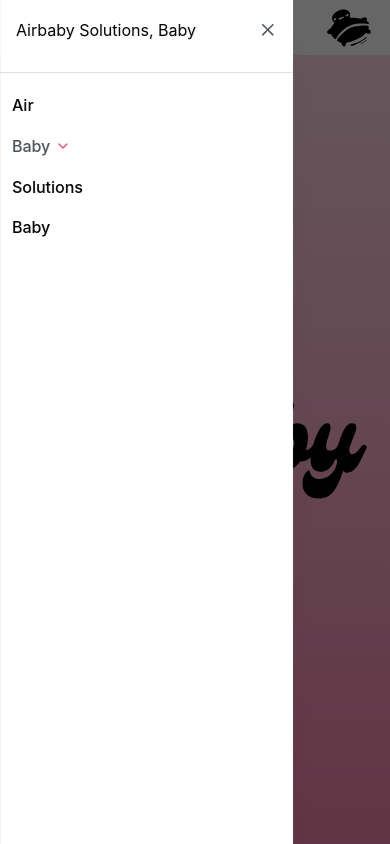
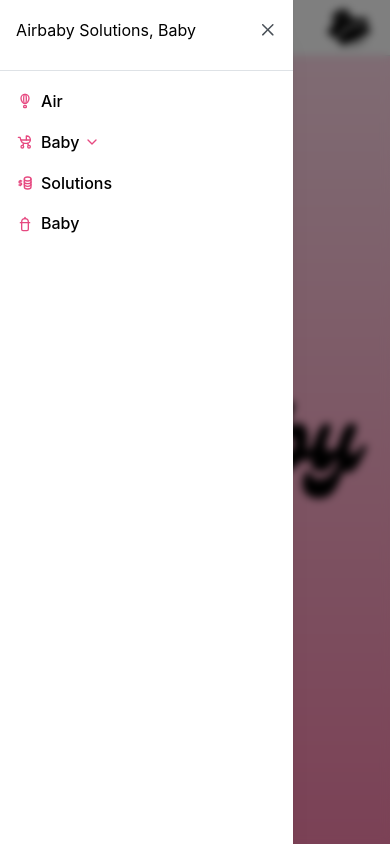
Before and after one commit to bkopchains/airbaby, a Next.js app: page / in a window 390 px wide. Both pictures are taken after a click on the button 30 px from the left and 28 px from the top of the page. Built offline with nearby package versions, Linux system fonts and the light colour scheme.

Commit message:
css stuff

```diff
--- a/src/components/header/header.module.css
+++ b/src/components/header/header.module.css
@@ -39,6 +39,14 @@
 .drawerLink {
   padding: rem(8px) rem(12px);
 }
+.drawerLinkText {
+  padding-left: rem(8px)
+}
+
+.drawerHeader, .drawerBody {
+  background-color: var(--mantine-color-body);
+}
+
 .subLink {
   width: 100%;
   padding: var(--mantine-spacing-xs) var(--mantine-spacing-md);
--- a/src/components/header/header.tsx
+++ b/src/components/header/header.tsx
@@ -4,7 +4,7 @@ import { useDisclosure } from "@mantine/hooks";
 import { useState } from "react";
 import Image from "next/image";
 import styles from "./header.module.css"
-import { IconChevronDown } from '@tabler/icons-react';
+import { IconAirBalloon, IconBabyBottle, IconBabyCarriage, IconBusinessplan, IconChevronDown } from '@tabler/icons-react';
 import { MockLinks } from './mockLinks';
 
 const links = [
@@ -59,17 +59,35 @@ export default function Header() {
         padding="md"
         title="Airbaby Solutions, Baby"
         hiddenFrom="xs"
+        overlayProps={{ backgroundOpacity: 0.5, blur: 4 }}
+        classNames={{
+          root: styles.drawer,
+          header: styles.drawerHeader,
+          body: styles.drawerBody
+        }}
         zIndex={1000000}
       >
         <ScrollArea h={`calc(100vh - ${rem(80)})`} mx="-md">
-          <Divider my="sm" />
-
-          <Text size="md" fw={500} className={styles.drawerLink}>
+          <Divider my="xs" />
+          <div>
+            <Center className={styles.drawerLink} inline>
+              <IconAirBalloon
+                style={{ marginLeft: rem(5), width: rem(16), height: rem(16) }}
+                color={theme.colors.pink[6]}
+              />
+              <Text className={styles.drawerLinkText} size="md" fw={500} >
                 Air
               </Text>
-          <UnstyledButton className={styles.link} onClick={toggleLinks}>
-            <Center inline>
-              <Text size="md" fw={500}>
+            </Center>
+          </div>
+          <div>
+            <UnstyledButton onClick={toggleLinks}>
+              <Center className={styles.drawerLink} inline>
+                <IconBabyCarriage
+                  style={{ marginLeft: rem(5), width: rem(16), height: rem(16) }}
+                  color={theme.colors.pink[6]}
+                />
+                <Text className={styles.drawerLinkText} size="md" fw={500} >
                   Baby
                 </Text>
                 <IconChevronDown
@@ -78,13 +96,30 @@ export default function Header() {
                 />
               </Center>
             </UnstyledButton>
+          </div>
           <Collapse in={linksOpened}>{<MockLinks />}</Collapse>
-          <Text size="md" fw={500} className={styles.drawerLink}>
+          <div>
+            <Center className={styles.drawerLink} inline>
+              <IconBusinessplan
+                style={{ marginLeft: rem(5), width: rem(16), height: rem(16) }}
+                color={theme.colors.pink[6]}
+              />
+              <Text className={styles.drawerLinkText} size="md" fw={500} >
                 Solutions
               </Text>
-          <Text size="md" fw={500} className={styles.drawerLink}>
+            </Center>
+          </div>
+          <div>
+            <Center className={styles.drawerLink} inline>
+              <IconBabyBottle
+                style={{ marginLeft: rem(5), width: rem(16), height: rem(16) }}
+                color={theme.colors.pink[6]}
+              />
+              <Text className={styles.drawerLinkText} size="md" fw={500} >
                 Baby
               </Text>
+            </Center>
+          </div>
         </ScrollArea>
       </Drawer>
     </header>
```
Lines whose indentation alone changed are shown as unchanged.
